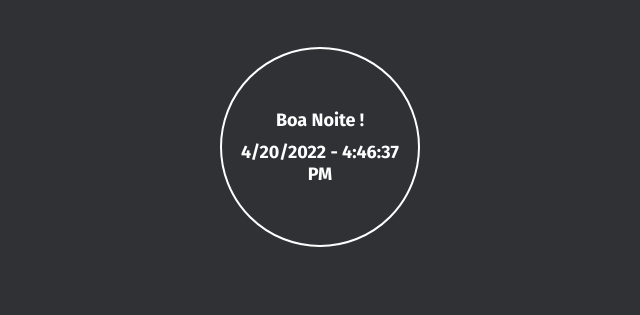
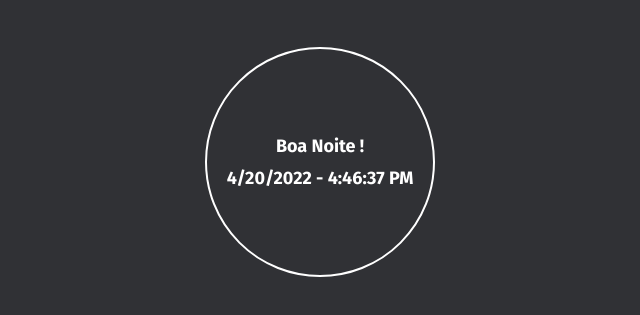
Before and after one commit to Gui1703/Current-date-and-time, a plain HTML site: page index.html in a window 1280 px wide. Shown: the part 61-376 px from the top of the page, without its empty margins (320-960 px from the left). Drawn offline with Linux system fonts and the light colour scheme.

Commit message:
refactor: changed clock size

```diff
--- a/styles.css
+++ b/styles.css
@@ -22,12 +22,11 @@
   align-items: center;
   justify-content: center;
   margin-top: 50px;
-  padding: 10px;
   gap: 10px;
   border: 2px solid white;
   border-radius: 50%;
-  height: 200px;
-  width: 200px;
+  height: 230px;
+  width: 230px;
 }
 
 #time,
```
